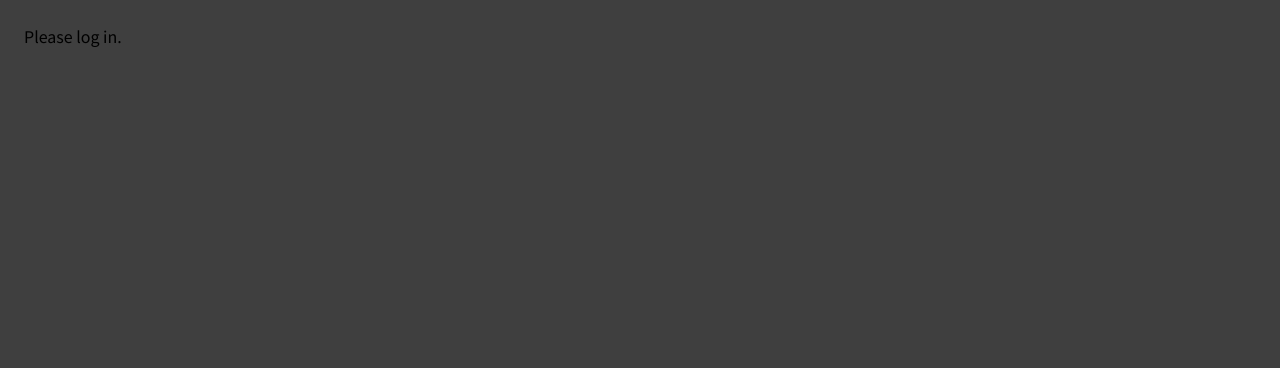
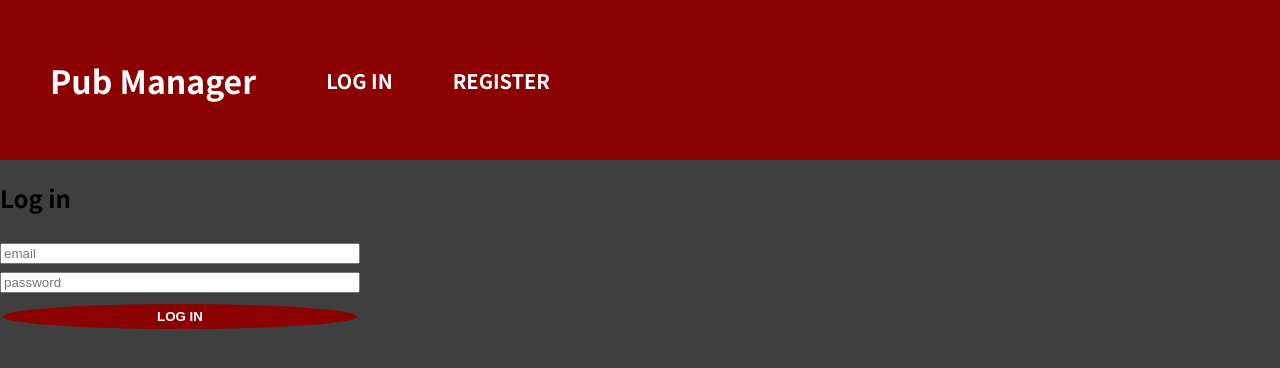
Before and after one commit to RafalG1991/projekt-pub-fe, a React (Create React App) app: page / in a window 1280 px wide. Shown: the top 368 px of the page. Built offline with nearby package versions, Linux system fonts and the light colour scheme.

Commit message:
added register and login components with navigation

```diff
--- a/src/auth/AuthContext.tsx
+++ b/src/auth/AuthContext.tsx
@@ -1,5 +1,6 @@
 import React, { createContext, useContext, useMemo, useState } from "react";
 import { auth, type User } from "../api/auth";
+import Login from "../components/Login";
 
 type AuthCtx = {
   user: User | null;
@@ -43,7 +44,7 @@ export const useAuth = () => {
 
 export function RequireAuth({ children }: { children: JSX.Element }) {
   const { user } = useAuth();
-  if (!user) return <div style={{ padding: 24 }}>Please log in.</div>;
+  if (!user) return <Login />;
   return children;
 }
 
--- a/src/components/Header.css
+++ b/src/components/Header.css
@@ -11,6 +11,7 @@
     font-size: 32px;
     font-weight: bold;
     color: white;
+    cursor: pointer;
 }
 
 @media screen and (max-width: 1150px) {
--- a/src/components/Header.tsx
+++ b/src/components/Header.tsx
@@ -1,7 +1,8 @@
 import "./Header.css";
 import CartIcon from "./CartIcon";
 import NavComponent from "./NavComponent";
-import type { BasketItem } from "./BasketModal"; // używamy typu z poprzedniego pliku
+import type { BasketItem } from "./BasketModal";
+import {useNavigate} from "react-router-dom"; // używamy typu z poprzedniego pliku
 
 type Props = {
   basket: BasketItem[];
@@ -10,9 +11,10 @@ type Props = {
 };
 
 const Header = (props: Props) => {
+  const navigate = useNavigate();
   return (
     <header className="header-container">
-      <p className="logo">Pub Manager</p>
+      <p className="logo" onClick={() => navigate('/')}>Pub Manager</p>
       <NavComponent />
       <CartIcon
         itemsCounter={props.itemsCounter}
--- a/src/components/Login.tsx
+++ b/src/components/Login.tsx
@@ -1,8 +1,11 @@
 import { useState } from "react";
 import { useAuth } from "../auth/AuthContext";
 import {resendActivation} from "../api/auth";
+import { useNavigate } from "react-router-dom";
+import Navigation from "./Navigation";
 
 export default function Login() {
+  const navigate = useNavigate();
   const { login } = useAuth();
   const [email, setEmail] = useState("");
   const [pass, setPass] = useState("");
@@ -20,6 +23,7 @@ export default function Login() {
     try {
       await login(email, pass);
       setSubmitting(false);
+      navigate("/");
     } catch (e: any) {
       setSubmitting(false);
       let data;
@@ -53,10 +57,12 @@ export default function Login() {
   };
 
   return (
-    <form onSubmit={onSubmit} style={{ display: "grid", gap: 8, maxWidth: 360 }}>
+    <>
+      <Navigation/>
+      <form onSubmit={onSubmit} style={{display: "grid", gap: 8, maxWidth: 360}}>
         <h2>Log in</h2>
-      <input value={email} onChange={(e) => setEmail(e.target.value)} placeholder="email" />
-      <input value={pass} onChange={(e) => setPass(e.target.value)} placeholder="password" type="password" />
+        <input value={email} onChange={(e) => setEmail(e.target.value)} placeholder="email"/>
+        <input value={pass} onChange={(e) => setPass(e.target.value)} placeholder="password" type="password"/>
         <button type="submit" disabled={submitting}>{submitting ? "Logging in..." : "Log in"}</button>
 
         {inactive && (
@@ -68,7 +74,8 @@ export default function Login() {
           </div>
         )}
 
-      {err && <small style={{ color: "crimson" }}>{err}</small>}
+        {err && <small style={{color: "crimson"}}>{err}</small>}
       </form>
+    </>
   );
 }
--- a/src/components/NavComponent.tsx
+++ b/src/components/NavComponent.tsx
@@ -3,14 +3,25 @@ import "./NavComponent.css";
 import { useAuth } from "../auth/AuthContext";
 
 const NavComponent = () => {
-  const { user } = useAuth();
+  const { user, logout } = useAuth();
 
   return (
     <div className="navcomp-wrapper">
-      <NavLink to="/">Tables</NavLink>
-      <NavLink to="/menu">Menu</NavLink>
-      <NavLink to="/orders">Orders</NavLink>
-      {user?.role === "admin" && <NavLink to="/supplies">Supplies</NavLink>}
+      {user ? (
+        <>
+          <NavLink to="/">Tables</NavLink>
+          <NavLink to="/menu">Menu</NavLink>
+          <NavLink to="/orders">Orders</NavLink>
+          {user?.role === "admin" && <NavLink to="/supplies">Supplies</NavLink>}
+          <span>{user.name} ({user.role})</span>
+          <button onClick={() => logout()}>Logout</button>
+        </>
+      ) : (
+        <>
+          <a href="/login">Log in</a>
+          <a href="/register">Register</a>
+        </>
+      )}
     </div>
   );
 };
--- a/src/components/Navigation.css
+++ b/src/components/Navigation.css
@@ -11,6 +11,7 @@
     font-size: 32px;
     font-weight: bold;
     color: white;
+    cursor: pointer;
 }
 
 @media screen and (max-width: 850px) {
--- a/src/components/Navigation.tsx
+++ b/src/components/Navigation.tsx
@@ -1,27 +1,13 @@
 import "./Navigation.css";
 import NavComponent from "./NavComponent";
-import { useAuth } from "../auth/AuthContext";
+import {useNavigate} from "react-router-dom";
 
 const Navigation = () => {
-  const { user, logout } = useAuth();
-
+  const navigate = useNavigate();
   return (
     <nav className="nav-container">
-      <p className="logo">Pub Manager</p>
+      <p className="logo" onClick={() => navigate('/')}>Pub Manager</p>
       <NavComponent />
-      <div style={{ marginLeft: "auto", display: "flex", gap: 12 }}>
-        {user ? (
-          <>
-            <span>{user.name} ({user.role})</span>
-            <button onClick={() => logout()}>Logout</button>
-          </>
-        ) : (
-          <>
-            <a href="/login">Log in</a>
-            <a href="/register">Register</a>
-          </>
-        )}
-      </div>
     </nav>
   );
 };
--- a/src/components/Register.tsx
+++ b/src/components/Register.tsx
@@ -1,6 +1,7 @@
 import React, { useState } from "react";
 import { useAuth } from "../auth/AuthContext";
 import {toast, ToastContainer} from "react-toastify";
+import Navigation from "./Navigation";
 
 export default function Register() {
   const { register } = useAuth();
@@ -22,6 +23,7 @@ export default function Register() {
 
   return (
     <div>
+      <Navigation />
       <form onSubmit={onSubmit} style={{display: "grid", gap: 8, maxWidth: 360}}>
         <h2>Register</h2>
         <input value={name} onChange={(e) => setName(e.target.value)} placeholder="name"/>
```
Also changed, not shown: src/index.tsx (+10 -3 lines). Lines whose indentation alone changed are shown as unchanged.
